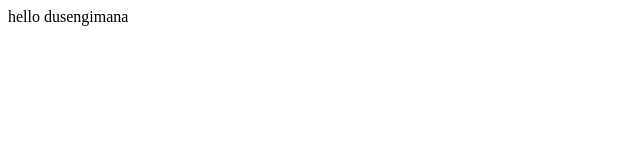
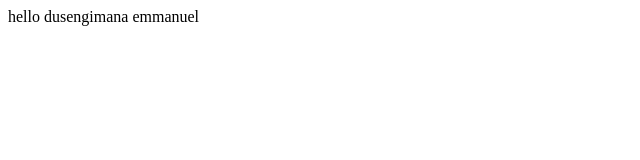
Before and after one commit to DUSENGIMANAEmmanuel/student_management, a plain HTML site: page contact.html in a window 1280 px wide. Shown: the full height of the page, 0-640 px from the left. Drawn offline with Linux system fonts and the light colour scheme.

Commit message:
SCRUM-6: Create contact.html page

```diff
--- a/contact.html
+++ b/contact.html
@@ -6,6 +6,6 @@
     <title>Document</title>
 </head>
 <body>
-   hello dusengimana
+   hello dusengimana emmanuel
 </body>
 </html>
```
